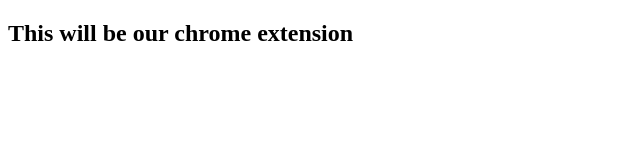
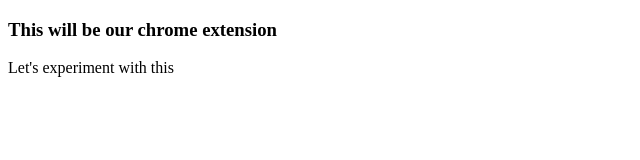
Before and after one commit to Hishamaz44/Chrome_extension, a browser extension: page index/index.html in a window 1280 px wide. Shown: the whole page, without its empty margins (0-640 px from the left). Drawn offline with Linux system fonts and the light colour scheme; files whose address does not match are found by name.

Commit message:
Setting up file directory

```diff
--- a/index.html
+++ b/index/index.html
@@ -7,7 +7,10 @@
 </head>
 <body>
     <div>
-        <h2>This will be our chrome extension</h2>
+        <h3>This will be our chrome extension</h3>
+    </div>
+    <div>
+        <p>Let's experiment with this</p>
     </div>
 </body>
 <script src="script.js"></script>
--- /dev/null
+++ b/script/script.js
@@ -0,0 +1 @@
+console.log("Hello");
```
Also changed, not shown: manifest.json, script.js (deleted).
